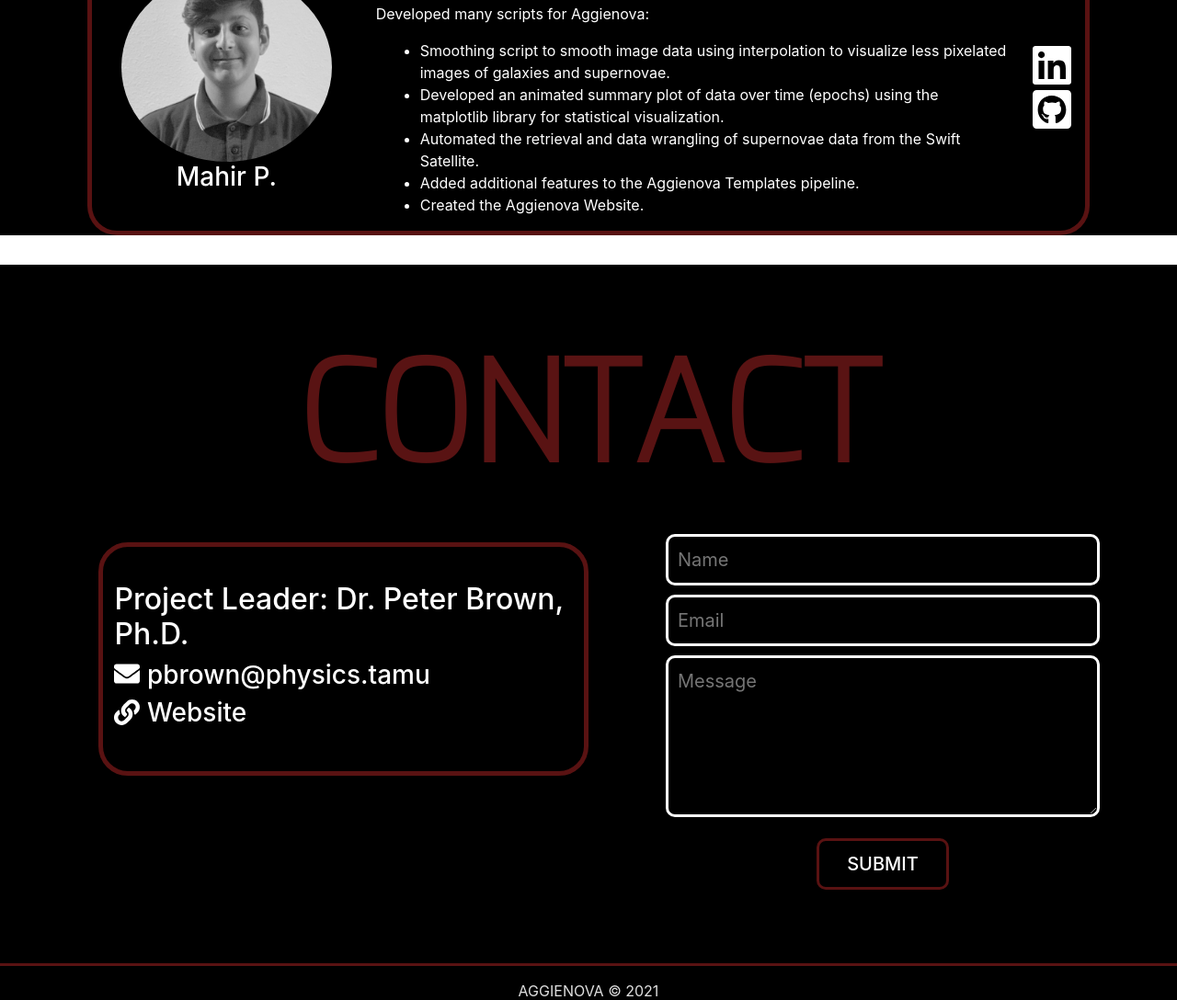
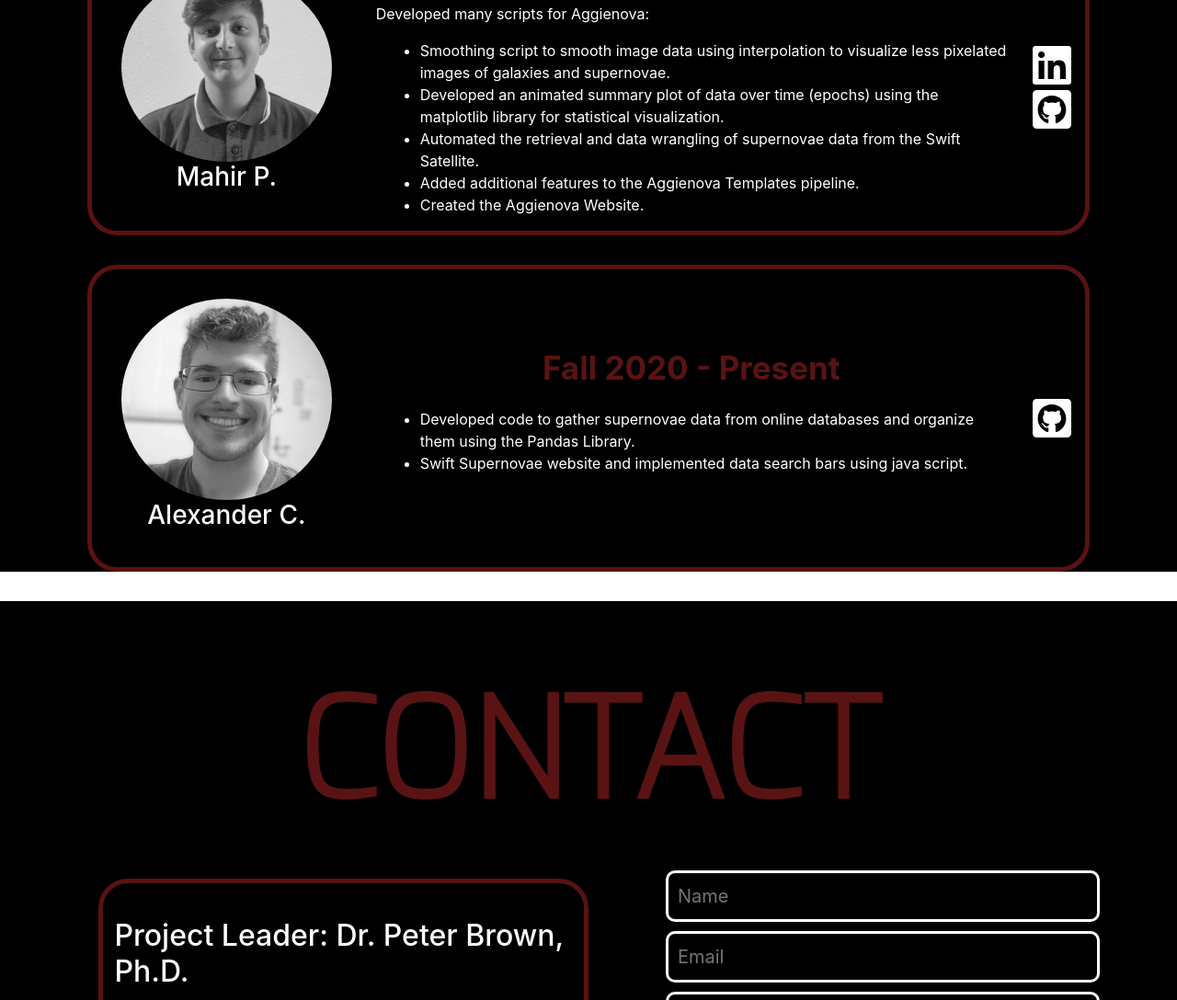
Before and after one commit to megamp15/Aggienova_Website, a plain HTML site: page index.html in a window 1280 px wide. Shown: the part 2250-3338 px from the top of the page at 92% size. Drawn offline with nearby package versions, Linux system fonts and the light colour scheme; some packages are replaced by stand-ins of ours; a script that the page names is missing.

Commit message:
Added Alexander's member card

```diff
--- a/index.html
+++ b/index.html
@@ -42,7 +42,8 @@
                         <li class="nav-item "><a href="#contact" class="nav-link">CONTACT</a></li>
                         <li class="nav-item "><a href="https://alexcrabt.github.io/" target="_blank"
                                 class="nav-link">DATABASE</a></li>
-                        <li class="nav-item "><a href="templates.html" target="_blank" class="nav-link">TEMPLATES</a></li>
+                        <li class="nav-item "><a href="templates.html" target="_blank" class="nav-link">TEMPLATES</a>
+                        </li>
                     </ul>
                 </div>
             </div>
@@ -193,6 +194,26 @@
                                 class="fab fa-github-square fa-3x"></i></a>
                     </div>
                 </div>
+
+                <div class="item indiv-card">
+                    <div class="indiv-pic">
+                        <img class="img-fluid member-img" src="img/team_pics/Alexander.jpg" alt="Member img">
+                        <h3 class="text-center pic-text">Alexander C.</h3>
+                    </div>
+                    <div class="indiv-info">
+                        <h5 class="text-center date-color">Fall 2020 - Present</h5>
+                        <ul>
+                            <li>Developed code to gather supernovae data from online databases and organize them using
+                                the Pandas Library. </li>
+                            <li>Swift Supernovae website and implemented data search bars using java script.</li>
+                        </ul>
+                    </div>
+                    <div class="icons">
+                        <a href="https://github.com/Alexcrabt" target="_blank"><i
+                                class="fab fa-github-square fa-3x"></i></a>
+                    </div>
+                </div>
+
             </div>
         </section>
 
```
Also changed, not shown: img/team_pics/Alexander.jpg (added).
